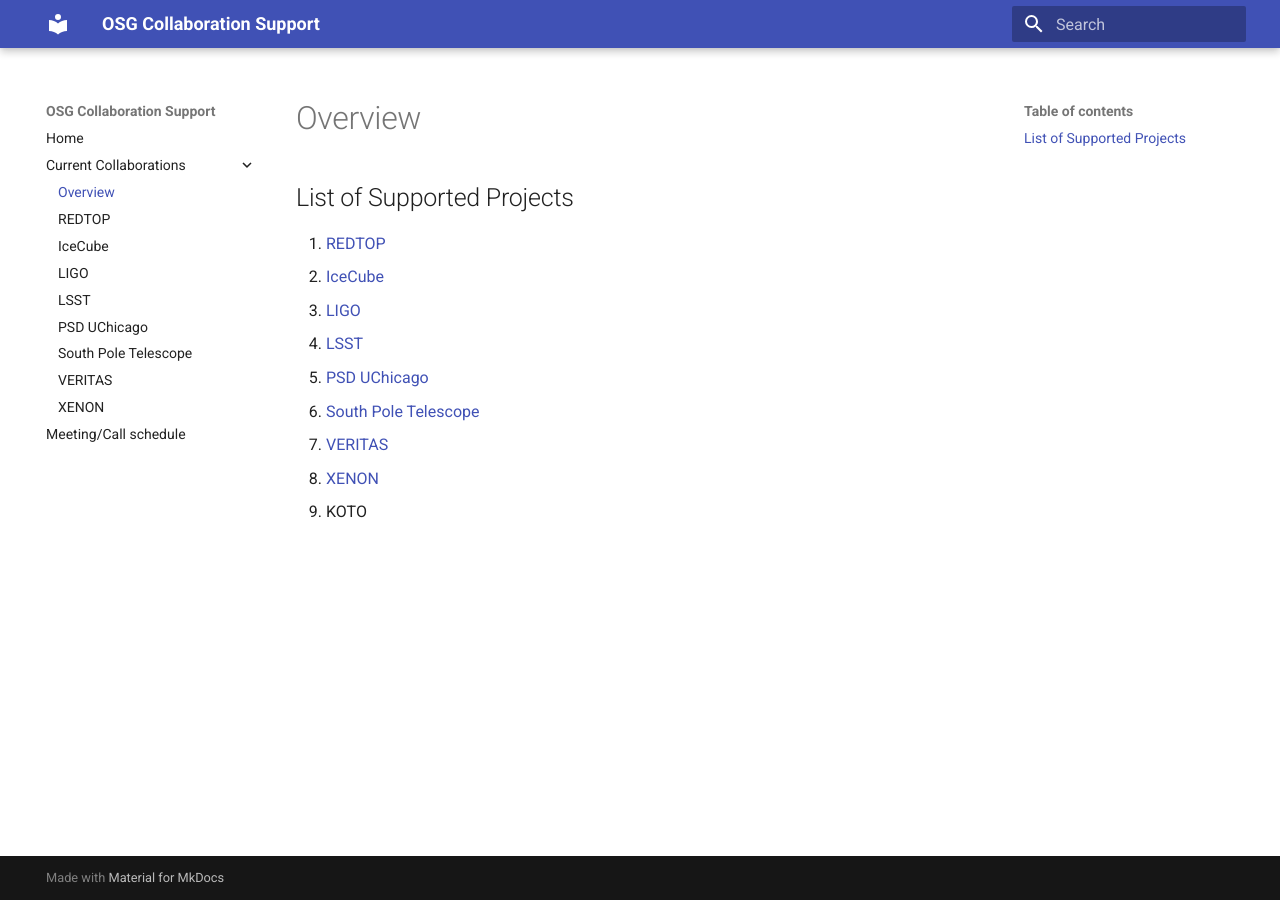
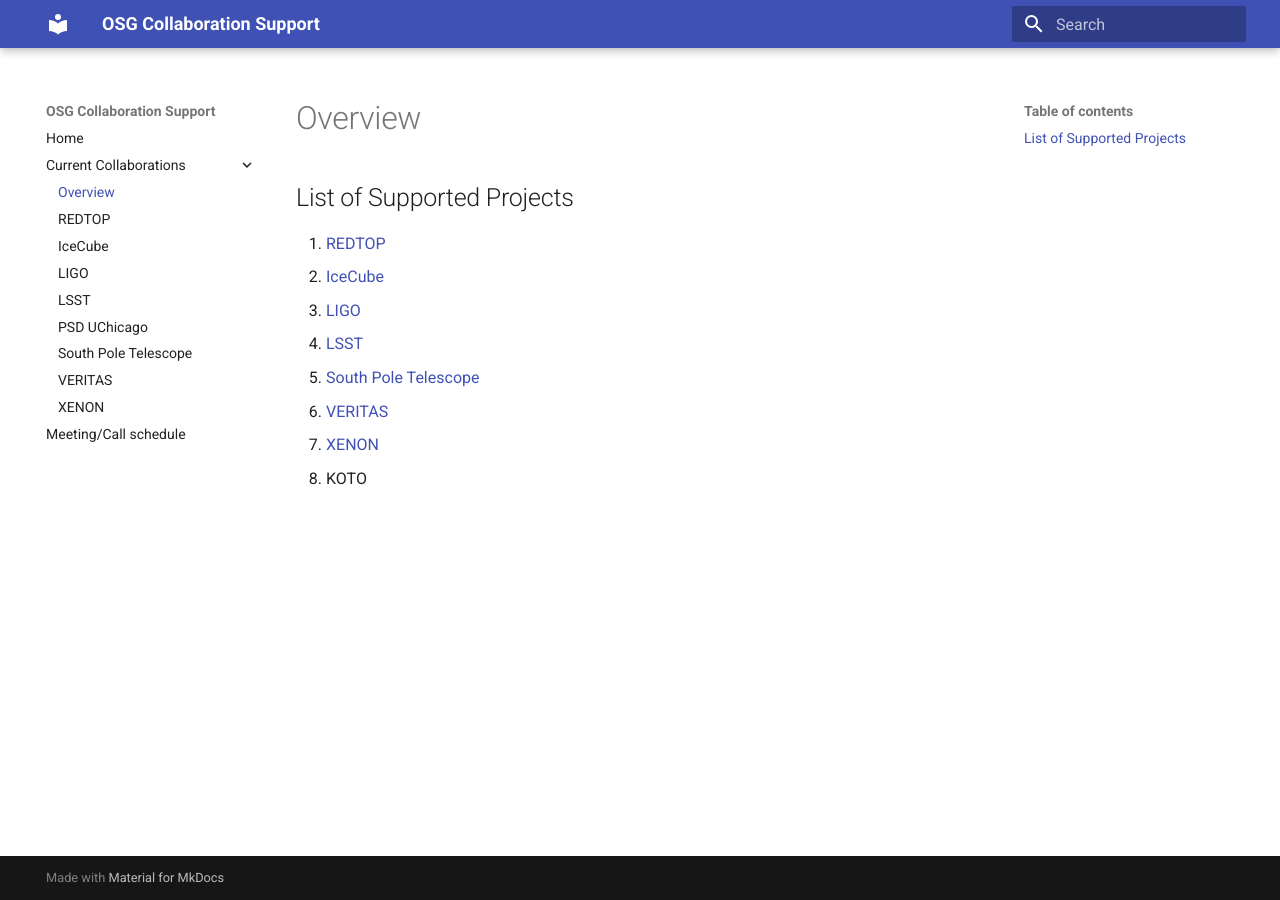
Before and after one commit to osg-htc/collaboration-support, an MkDocs documentation site: the page built from docs/projects/project-list.md, in a window 1280 px wide. Built offline with MkDocs 1.6.1 and Material for MkDocs 9.7.7, drawn with Linux system fonts in a browser that asks for light colours; old or Windows-style settings are respelled for this version of MkDocs.

Commit message:
Update project-list.md

```diff
--- a/docs/projects/project-list.md
+++ b/docs/projects/project-list.md
@@ -4,7 +4,6 @@
 2. [IceCube](icecube.md)
 3. [LIGO](ligo.md)
 4. [LSST](lsst.md)
-5. [PSD UChicago](psd.md)
 6. [South Pole Telescope](spt.md)
 7. [VERITAS](veritas.md)
 8. [XENON](xenon.md)
```
